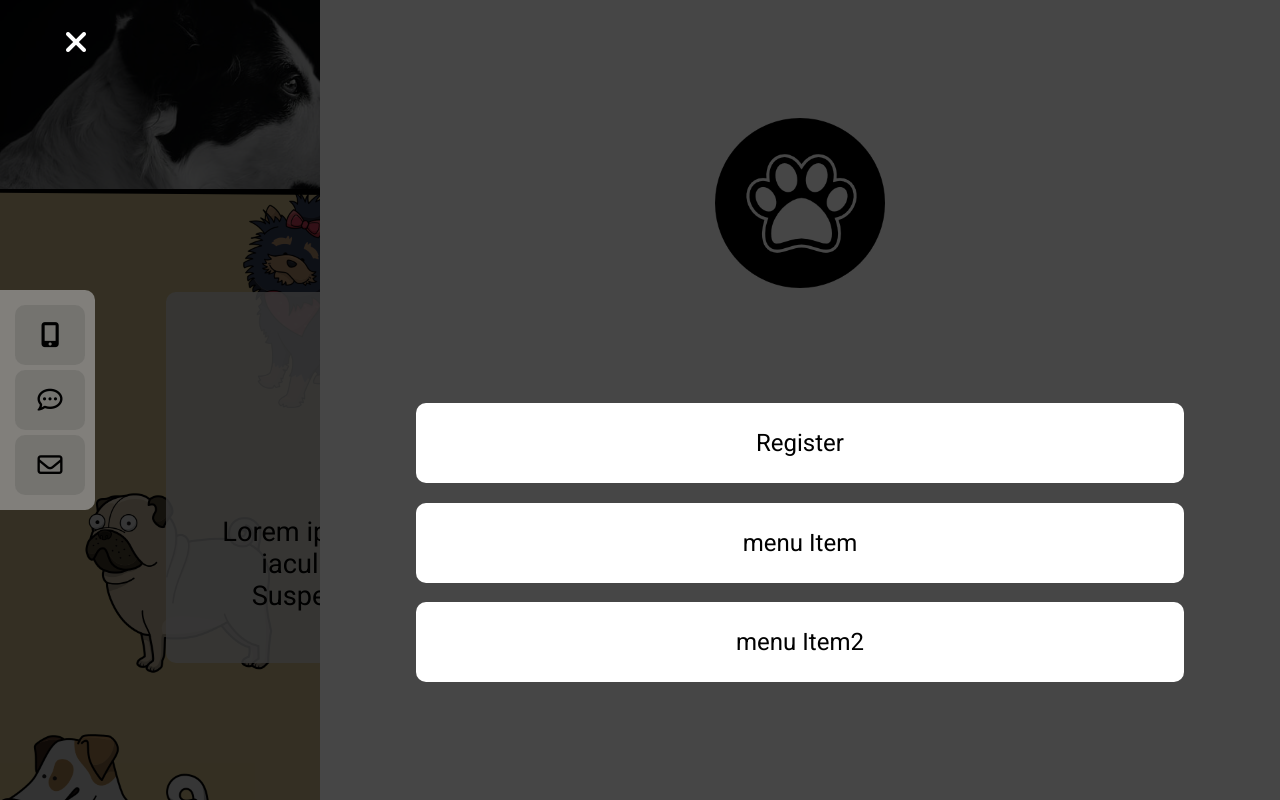
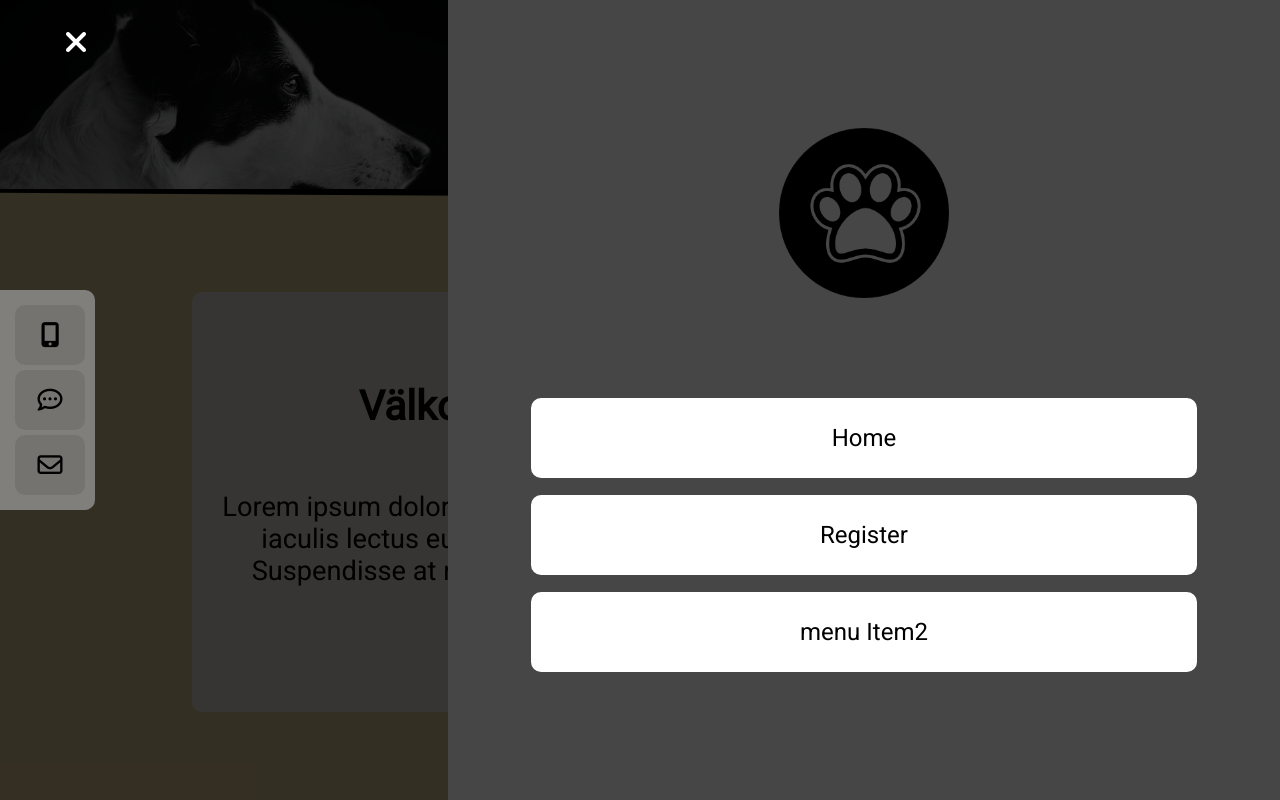
Before and after one commit to Wstld/hunddagis, a React (Create React App) app: page / in a window 1280 px wide. Both pictures are taken after a click on the element 1175 px from the left and 185 px from the top of the page. Shown: the top 800 px of the page. Built offline with nearby package versions, Linux system fonts and the light colour scheme.

Commit message:
site fully fuc

```diff
--- a/src/App.css
+++ b/src/App.css
@@ -6,9 +6,15 @@ html, body, #root, .App {
     display: flex;
     flex-direction: column;
     padding-bottom: 5px;
+
+
   }
 body{
-
     background-color: rgb(245, 223, 163);
 
 }
+
+a{
+  color: inherit;
+  text-decoration: inherit;
+}
--- a/src/App.js
+++ b/src/App.js
@@ -9,26 +9,13 @@ import Header from './components/Header';
 import DogProfile from './pages/dogProfile_pg';
 
 function App() {
-  let dog = {
-    name: "Molly",
-    sex: "female",
-    breed: "briard",
-    img: "https://images.dog.ceo/breeds/briard/n02105251_6840.jpg",
-    present: false,
-    age: 4,
-    chipNumber: "IEH455006",
-    owner: {
-      name: "Wilmer",
-      lastName: "Svensson",
-      phoneNumber: "0769239356"
-    }
-  }
+
   return (
     <Router>
       <div className="App">
         <Header />
         <Switch>
-          <Route path="/"> <WelcomePage/> </Route>
+          <Route exact path="/"> <WelcomePage/> </Route>
           <Route path="/register">  <RegisterPage/> </Route>
         </Switch>
       </div>
--- a/src/components/ErrorMsg.css
+++ b/src/components/ErrorMsg.css
@@ -1,9 +1,9 @@
 .container {
     width: 100%;
-    height: 100%;
+    height: 100vh;
     display: flex;
     flex-direction: column;
-    justify-content:flex-start;
+    justify-content:center;
     align-items: center;
     z-index: 10000;
     position: fixed;
--- a/src/components/Header.css
+++ b/src/components/Header.css
@@ -1,5 +1,7 @@
+
 
 .header{
+
     display: flex;
     width: 100%;
     height: 8em;
@@ -88,7 +90,7 @@
 
 .menu--phone_cont{
     background-color: #464646;
-    width: 75%;
+    width: 65%;
     height: 100%;
     z-index: 100;
     display: flex;
@@ -170,7 +172,7 @@
     padding: 0;
 }
 
-.overlay li{
+.overlay ul a{
     display: flex;
     flex-direction: column;
     align-items: center;
@@ -194,7 +196,7 @@
     margin-bottom: 10%;
 }
 
-.overlay li:hover{
+.overlay ul a:hover{
     transform: scale(1.1,1.1);
 
 }
@@ -213,6 +215,9 @@
 
 }
 .menuBtn--desktop{
+    display:flex;
+    justify-content: center;
+    align-items: center;
     width: 30%;
     height: 20%;
     border: solid 2px rgb(255, 255, 255);
@@ -241,9 +246,6 @@
 /*Desktop fixes*/
 @media(min-width: 1400px)
  {
-     *{
-
-     }
      .header{
          height: 200px;
          justify-content: flex-start;
--- a/src/components/Header.js
+++ b/src/components/Header.js
@@ -14,9 +14,9 @@ const PhoneMenu = (props) => {
             <div className="menu--phone_cont">
                     <ul>
                         <img src="..\img\pawprint.png" alt="" className="menu--phone_Logo"/>
-                        <li>Register</li>
-                        <li>menu Item</li>
-                        <li>menu Item2</li>
+                        <Link to="/" onClick={props.toggelMenu}><li>Home</li></Link>
+                        <Link to="/register" onClick={props.toggelMenu}><li>Register</li></Link>
+                        <Link to="/" onClick={props.toggelMenu}><li>menu Item2</li></Link>
                     </ul>
             </div>
         </div>
@@ -27,9 +27,9 @@ const PhoneMenu = (props) => {
 const DesktopMenuBar = () => {
     return(
         <div className="menu--desktopBar">
-            <button className="menuBtn--desktop">Hejjj</button>
-            <button className="menuBtn--desktop">heeejj</button>
-            <button className="menuBtn--desktop">heejj</button>
+            <Link to="/" className="menuBtn--desktop"><p >Home</p></Link>
+            <Link to="/register" className="menuBtn--desktop"><p>Register</p></Link>
+            <Link to="/" className="menuBtn--desktop"><p>Item2</p></Link>
         </div>
     )
 }
@@ -64,7 +64,7 @@ const Header = () => {
             <div className="header_decore"></div>
             <div className="logo--cont">
                  <h2 className="headerHeadline">Doggy<br/>Daycare</h2>
-                <img src="..\img\pawprint.png" alt="" className="headerLogo"/>
+                  <Link to="/"><img src="..\img\pawprint.png" alt="" className="headerLogo"/></Link>
             </div>
         </div>
 
--- a/src/pages/dogProfile_pg.css
+++ b/src/pages/dogProfile_pg.css
@@ -1,3 +1,4 @@
+
 .dog-profile__main-cont{
     margin-top: 50px;
     display: flex;
@@ -62,7 +63,7 @@
 
 
 .dog-profile__img{
-    background-image: url("https://images.dog.ceo/breeds/retriever-chesapeake/n02099849_3645.jpg");
+
     background-position: center;
     background-repeat: no-repeat;
     background-size: cover;
--- a/src/pages/dogProfile_pg.js
+++ b/src/pages/dogProfile_pg.js
@@ -1,39 +1,46 @@
 import React from 'react'
+import { useParams } from 'react-router-dom'
 import './dogProfile_pg.css'
 
-const GenderBox  = (props) => {
-   if(props.gender.toLowerCase() == "male"){
-       return  <div className="dog-profile__small-cont">
-       <i className="fas fa-mars dog-profile__gender"/>
+const GenderBox = (props) => {
+    if (props.gender.toLowerCase() === "male") {
+        return <div className="dog-profile__small-cont">
+            <i className="fas fa-mars dog-profile__gender" />
         </div>
-   }else if (props.gender.toLowerCase() == 'female'){
-       return  <div className="dog-profile__small-cont">
-       <i className="fas fa-venus dog-profile__gender"/>
-   </div>
-   }else{
-       return  <div className="dog-profile__small-cont">
-       <i className="fas fa-venus-mars dog-profile__gender"/>
-   </div>
-   }
+    } else if (props.gender.toLowerCase() === 'female') {
+        return <div className="dog-profile__small-cont">
+            <i className="fas fa-venus dog-profile__gender" />
+        </div>
+    } else {
+        return <div className="dog-profile__small-cont">
+            <i className="fas fa-venus-mars dog-profile__gender" />
+        </div>
+    }
 }
 
-const DogProfile = (props) => {
-    return(
-        <>
+const DogProfile = () => {
+    let { id } = useParams();
+    window.scrollTo(0,0)
+
+    let dog = JSON.parse(localStorage.getItem('dogsList')).find((dog) => {
+        return dog.chipNumber === id
+    })
+
+    return (
         <div className="dog-profile__main-cont">
-            <div className="dog-profile__img" style={{ backgroundImage:`${props.dog.img}` }}/>
+            <div className="dog-profile__img" style={{ backgroundImage: `url(${dog.img})` }} />
 
             <div className="dog-profile__dog-cont">
                 <div className="dog-profile__name-outer-cont">
                     <div className="dog-profile__name-inner-cont">
-                        <h2 className="dog-profile__name">{props.dog.name}</h2>
-                        <p>{props.dog.breed}</p>
+                        <h2 className="dog-profile__name">{dog.name}</h2>
+                        <p>{dog.breed}</p>
                         <div className="dog-profile__age-gen-box">
                             <div className="dog-profile__small-cont">
-                                <h2 className="dog-profile__age">{props.dog.age}</h2>
+                                <h2 className="dog-profile__age">{dog.age}</h2>
                                 <p className="dog-profile__age-sub">y.o</p>
                             </div>
-                            <GenderBox gender= {props.dog.sex}/>
+                            <GenderBox gender={dog.sex} />
 
                         </div>
                     </div>
@@ -44,60 +51,16 @@ const DogProfile = (props) => {
 
                 <div className="dog-profile__owner-cont">
                     <h1 className="dog-profile__owner-txt">OWNER</h1>
-                    <h2 className="dog-profile__owner-txt">{`${props.dog.owner.name} ${props.dog.owner.lastName} `}</h2>
-                    <h3 className="dog-profile__owner-txt"><i className="fas fa-phone"></i> {props.dog.owner.phoneNumber}</h3>
+                    <h2 className="dog-profile__owner-txt">{`${dog.owner.name} ${dog.owner.lastName} `}</h2>
+                    <h3 className="dog-profile__owner-txt"><i className="fas fa-phone"></i> {dog.owner.phoneNumber}</h3>
                     <div className="dog-profile__nrbox">
                         <p>chipnr:</p>
-                        <h2>{props.dog.chipNumber}</h2>
+                        <h2>{dog.chipNumber}</h2>
                     </div>
                 </div>
-
-
-
-
-
-
-
-
             </div>
-
-
-
         </div>
-        </>
     )
 }
 
 export default DogProfile
-
-/*<i className="fas fa-mars dog-profile__gender"/>
-    <div className="dog-profile__dog-cont">
-
-                <div className="dog-profile__firstrow">
-
-
-
-                </div>
-
-
-
-                <div className="dog-profile__secondrow">
-                    <div className="dog-profile__align-row">
-                        <h2 className="dog-profile__txt">BREED: something</h2>
-                        <h2 className="dog-profile__txt">CHIP: dasdvasdvv</h2>
-                    </div>
-
-                </div>
-
-
-
-            </div>
-
-
-
-            <div className="dog-profile__owner-cont">
-                <h1 className="dog-profile__owner-txt">OWNER</h1>
-                <h2 className="dog-profile__owner-txt">Erik johansson</h2>
-                <h3 className="dog-profile__owner-txt"><i className="fas fa-phone"></i> 0706567890</h3>
-            </div>
-*/
--- a/src/pages/register_pg.js
+++ b/src/pages/register_pg.js
@@ -1,30 +1,35 @@
 import './register_pg.css'
+import {Link, useParams, useRouteMatch, Route, Switch } from 'react-router-dom'
 import React,{useEffect, useState} from 'react'
-import Header from '../components/Header.js'
 import ApiGetter from '../util/fetchApi'
 import Spinner from '../components/Spinner'
 import ErrorMsg from '../components/ErrorMsg'
+import DogProfile from './dogProfile_pg'
 
 const DogRow = (props) => {
-    return(
-        <div className="dog-row__container">
-            <div className="dog-row__image" style={{backgroundImage:`url(${props.dog.img})`}}/>
+    return (
+        <>
+        <Link className="dog-row__container" to={`${props.link}/${props.dog.chipNumber}` }>
+            <div className="dog-row__image" style={{ backgroundImage: `url(${props.dog.img})` }} />
             <div className="dog-row__txt-container">
                 <h2>{props.dog.name}</h2>
                 {props.dog.present ? <i className="fas fa-home dog-row__in"></i> : <i className="fas fa-sign-out-alt dog-row__out"></i>}
+            </div>
+        </Link>
 
-            </div>
+        </>
 
-        </div>
     )
 }
 
 const RegisterPage = () => {
+    const { url, path } = useRouteMatch();
    const [loading, setLoading] = useState(true);
    const [loadingErr, setLoadingErr] = useState(false)
    const [errorMsg, setErrorMsg] = useState()
    const [dogList, setDogList] = useState([]);
    const [filteredDogList, setFilteredDogList] = useState([])
+
 
    let hideKeyboard = (e) => {
             if(e.key === "Enter"){
@@ -33,21 +38,25 @@ const RegisterPage = () => {
     }
 
    let filterDogs = (input) =>{
-        let filteredList = dogList.filter(dog => {
+       let list = JSON.parse(localStorage.getItem('dogsList'))
+        let filteredList = list.filter(dog => {
             return dog.name.toLowerCase().includes(input.target.value.toLowerCase())
         })
-
         setFilteredDogList(filteredList)
 
    }
 
     useEffect(() => {
-        let api = new ApiGetter("https://api.jsonbin.io/b/607ebd1cf099765deef83599")
+
+        if(localStorage.getItem('dogsList') === null){
+            const abort = new AbortController()
+            let api = new ApiGetter("https://api.jsonbin.io/b/607ebd1cf099765deef83599",abort.signal)
             api.makeApiCall(
                 (res) => {
                     setLoading(false)
-                setLoadingErr(false)
-                setDogList(res)
+
+                    localStorage.setItem('dogsList',JSON.stringify(res))
+
                     setFilteredDogList(res)
                 },
                 (err) => {
@@ -56,31 +65,49 @@ const RegisterPage = () => {
                     setLoadingErr(true)
                 }
             )
+            return () => abort.abort()
+        }else{
+
+            setFilteredDogList(JSON.parse(localStorage.getItem('dogsList')))
+            setLoading(false)
+        }
         },[])
 
 
+    console.log(url)
+
     return(
-        <>
+        <Switch>
+        <Route path={`${path}/:id`}>
+            <DogProfile></DogProfile>
+        </Route>
+        <Route exact path = {`${url}/`}>
+
         <div className="body__container-regPage">
         {loading ? <Spinner/> :
             null
         }
         {loadingErr ? <ErrorMsg errorMsg={errorMsg}/> : null}
-        {!dogList.length ? null :
+
           <div className="register__main-container">
             <div className="register__searchbar">
                 <input type="text" className="register__searchbar-input" onChange={filterDogs} onKeyDown={hideKeyboard}/>
                 <i className="fas fa-search register__search-icon" ></i>
             </div>
-           {!filteredDogList.length ? null : filteredDogList.map(dog => (
-                <DogRow dog={dog} key={dog.chipNumber}/>
-            ))
+
+           {!filteredDogList.length ? null : filteredDogList.map(dog => {
+               return <DogRow dog={dog} key={dog.chipNumber} link={url}/>})
            }
           </div>
-        }
+
 
         </div>
-        </>
+
+        </Route>
+
+        </Switch>
+
+
     )
 }
 
--- a/src/pages/welcome_pg.css
+++ b/src/pages/welcome_pg.css
@@ -1,20 +1,14 @@
 
 .body__container{
+  justify-self: center;
+  width: 100%;
+  margin-bottom: 0;
+  padding-bottom: 0;
 
 
-  height: 100vh;
-  width: 100%;
-
-  background-image: url('../img/welcome_bg.png');
-  background-repeat: repeat;
-  background-size:contain;
   display: flex;
   justify-content: center;
-
-  position: relative;
-
-  padding-bottom: 5%;
-
+  align-items: center;
 }
 
 .body__message-cotainer{
@@ -23,11 +17,12 @@
     justify-content: flex-start;
     align-items: center;
     flex-direction: column;
-    height: 40vh;
+
     width: 70%;
     background-color: rgba(255, 255, 255, 0.842);
-    padding: 2%;
+
     border-radius: 10px;
+    padding-bottom: 20px;
     position: relative;
     text-align: center;
     font-family: 'roboto';
@@ -50,14 +45,13 @@
 
 /*small box for small screen*/
 @media(max-height:639px){
-    .body__message-cotainer{
-        height: 60vh;
-    }
+
 }
 
 @media(min-width:767px){
     .body__message-cotainer{
         font-size: 1.7em;
+        height: 400px;
     }
 }
 
@@ -66,6 +60,6 @@
     .body__message-cotainer{
         font-size: 2em;
         width: 800px;
-        height: 400px;
+        height: 450px;
     }
 }
--- a/src/util/fetchApi.js
+++ b/src/util/fetchApi.js
@@ -1,10 +1,11 @@
 
 class ApiGetter{
-    constructor(callAdress){
+    constructor(callAdress,abortController){
         this.callAdress = callAdress;
+        this.abortController = abortController;
     }
    async makeApiCall(callback,errorCallback){
-        fetch(this.callAdress)
+        fetch(this.callAdress, {signal: this.abortController})
         .then(res => res.json())
         .then((result) => {
             if(callback != null){
@@ -15,11 +16,16 @@ class ApiGetter{
             }
         },
         (error) => {
-            if (errorCallback != null){
-                errorCallback(error)
+            if(error.name === 'AbortError'){
+                console.log('fetch aborted')
             }else{
-                console.error(error)
+                if (errorCallback != null){
+                    errorCallback(error)
+                }else{
+                    console.error(error)
+                }
             }
+
         }
 
         )
```
Lines whose indentation alone changed are shown as unchanged.
